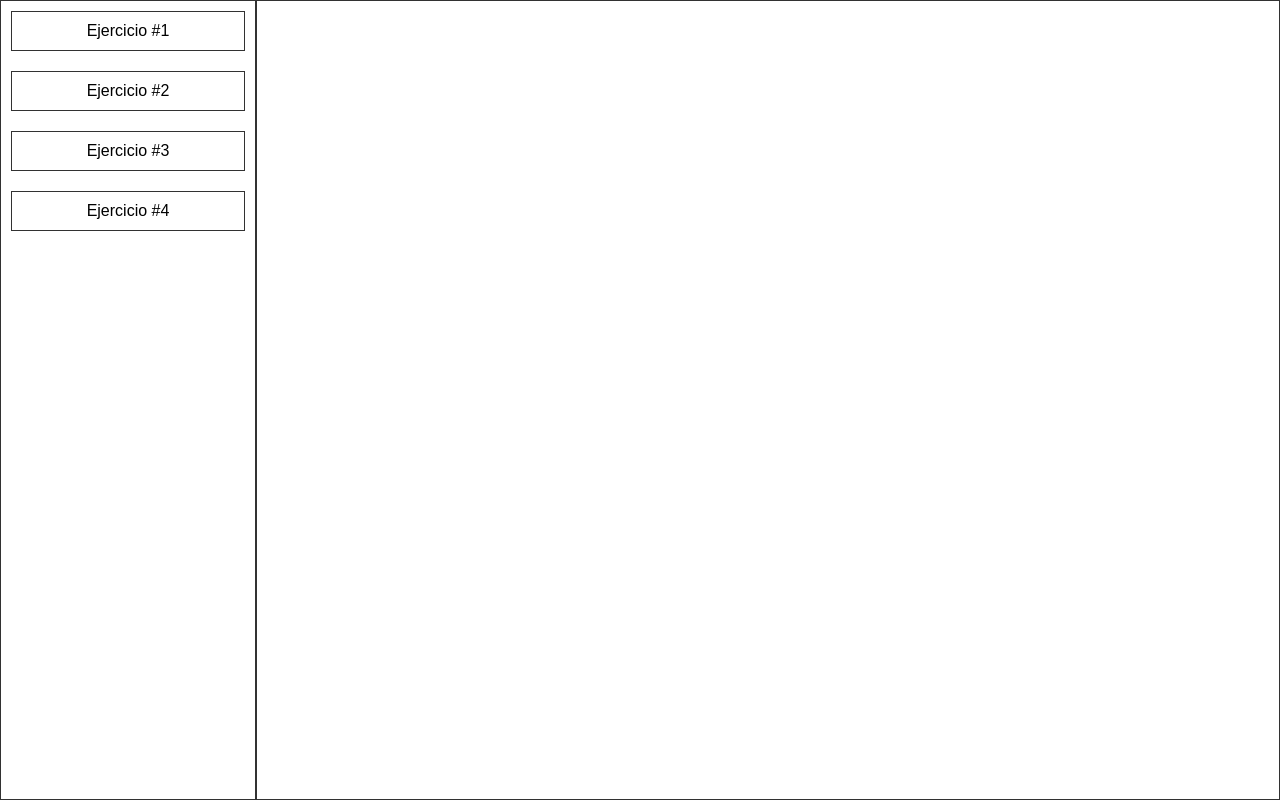
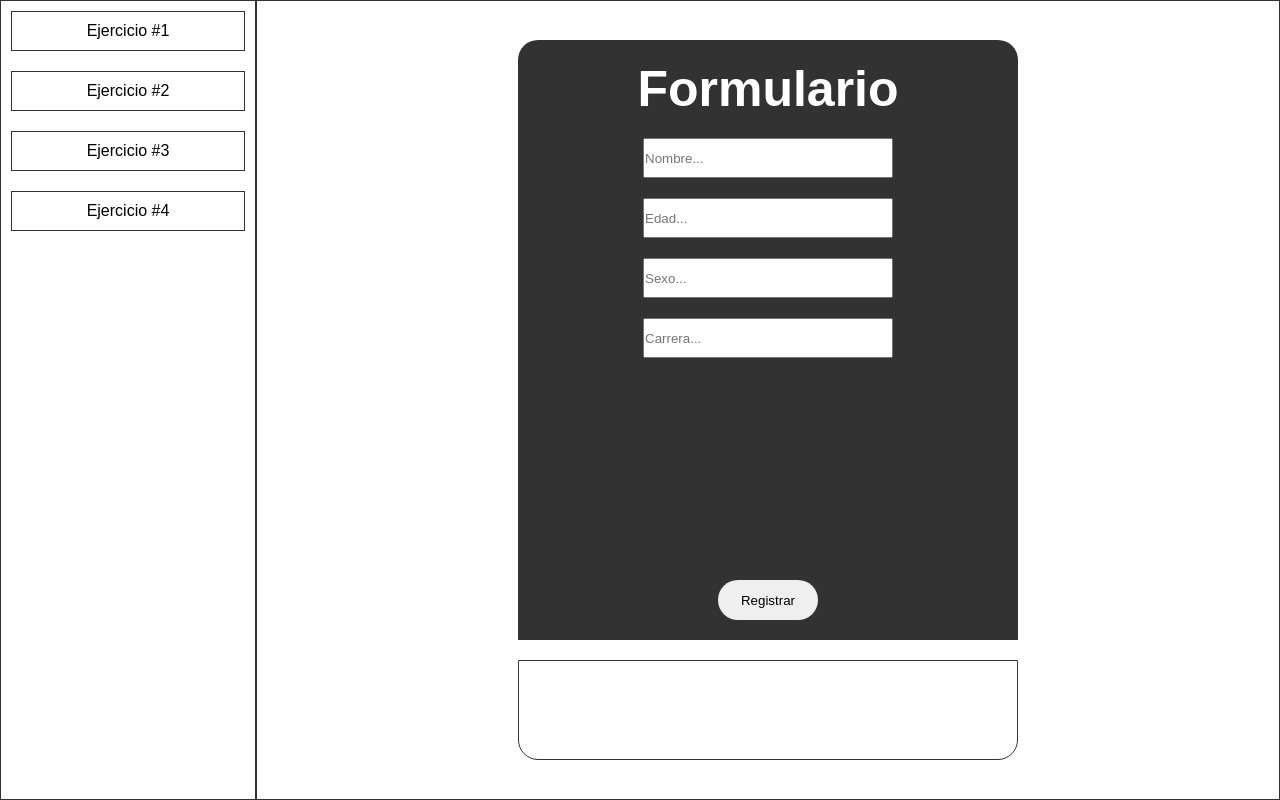
Before and after one commit to Gonzx77/POO_JS, a plain HTML site: page index.html in a window 1280 px wide. Drawn offline with Linux system fonts and the light colour scheme.

Commit message:
style: :lipstick: Ajustes de diseño

```diff
--- a/css/style.css
+++ b/css/style.css
@@ -24,6 +24,8 @@ body{
     flex-direction: column;
     align-items: center;
     background-color: #323232;
+    border-top-left-radius: 20px;
+    border-top-right-radius: 20px;
     width: 500px;
     height: 600px;
 }
@@ -64,14 +66,24 @@ body{
 }
 
 .inputText{
+    width: 50%;
+    height: 40px;
     margin-top: 20px;
 }
 
 #btn{
+    border-radius: 50px;
+    transition: 0.2s;
+    border: none;
+    width: 50%;
+    height: 40px;
     bottom: 0;
     margin-bottom: 20px;
     position: absolute;
     width: 100px;
+}
+#btn:hover{
+    background-color: #8dffd3;
 }
 
 #resultDiv{
@@ -81,6 +93,8 @@ body{
     font-family: sans-serif;
     margin-top: 20px;
     border: 1px solid #323232;
+    border-bottom-left-radius: 20px;
+    border-bottom-right-radius: 20px;
     width: 500px;
     height: 100px;
 }
--- a/js/main.js
+++ b/js/main.js
@@ -269,3 +269,6 @@ let ejercicio1 = async() =>{
     resultDiv.innerHTML += `¿Mayor de edad?: ${estudiante1.esMayorEdad}<br>`;
 }
 document.ejercicio1 = ejercicio1;
+
+
+openEjercicio1();
```
